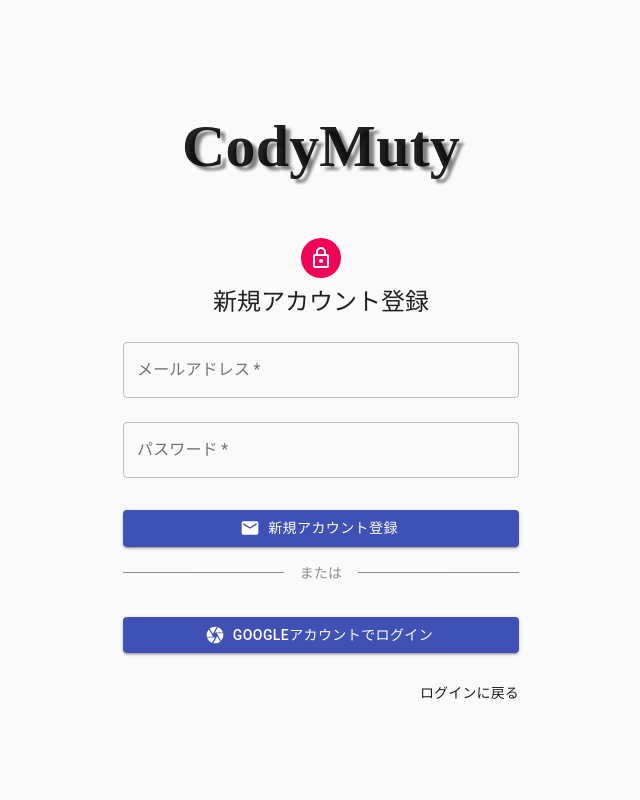
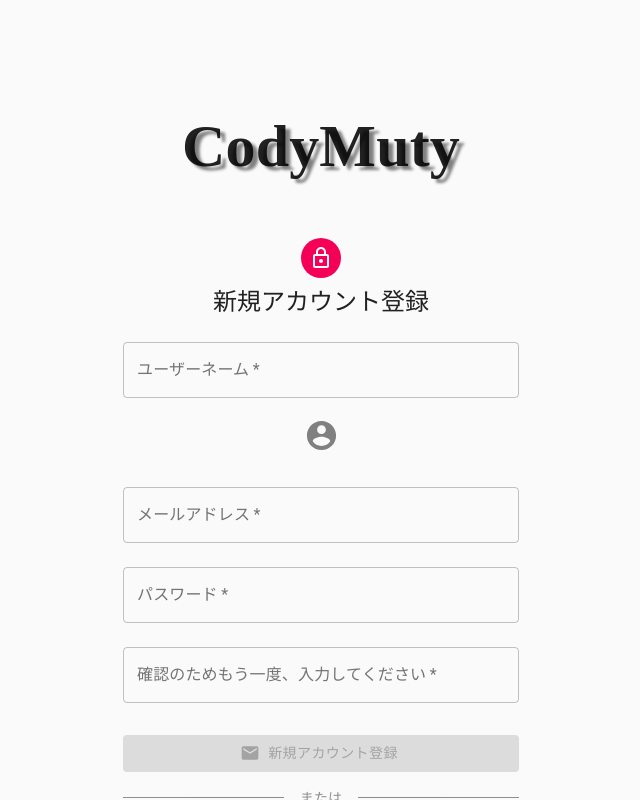
Before and after one commit to kod-source/CodyMuty, a React (Create React App) app: page / in a window 1280 px wide. Both pictures are taken after a click on the element "登録する". Shown: the top 800 px of the page, without its empty margins (319-959 px from the left). Built offline with nearby package versions, Linux system fonts and the light colour scheme; no server answers.

Commit message:
新規ユーザーの登録機能

```diff
--- a/src/components/Auth.module.css
+++ b/src/components/Auth.module.css
@@ -20,6 +20,9 @@
 }
 .login_reset {
   cursor: pointer;
+  text-align: center;
+  color: rgb(91, 91, 255);
+  opacity: 0.8;
 }
 .login_hiddenIcon {
   text-align: center;
--- a/src/components/Auth.tsx
+++ b/src/components/Auth.tsx
@@ -20,19 +20,8 @@
 import EmailIcon from "@material-ui/icons/Email";
 import AccountCircleIcon from "@material-ui/icons/AccountCircle";
 import { error } from "node:console";
-
-function Copyright() {
-  return (
-    <Typography variant="body2" color="textSecondary" align="center">
-      {"Copyright © "}
-      <Link color="inherit" href="https://material-ui.com/">
-        Your Website
-      </Link>{" "}
-      {new Date().getFullYear()}
-      {"."}
-    </Typography>
-  );
-}
+import { updateUserProfile } from "../features/userSlice";
+import { IconButton } from "@material-ui/core";
 
 const useStyles = makeStyles((theme) => ({
   paper: {
@@ -56,9 +45,20 @@
 
 const Auth: React.FC = () => {
   const classes = useStyles();
+  const dispatch = useDispatch();
   const [email, setEmail] = useState("");
   const [password, setPassword] = useState("");
+  const [checkPassword, setCheckPassword] = useState("");
+  const [username, setUsername] = useState("");
+  const [avatarImage, setAvatarImage] = useState<File | null>(null);
   const [isLogin, setIsLogin] = useState(true);
+
+  const changeAvatarImage = (e: React.ChangeEvent<HTMLInputElement>) => {
+    if (e.target.files![0]) {
+      setAvatarImage(e.target.files![0]);
+      e.target.value = "";
+    }
+  };
 
   const signInEmail = async () => {
     try {
@@ -70,7 +70,35 @@
 
   const signUpEmail = async () => {
     try {
-      await auth.createUserWithEmailAndPassword(email, password);
+      const authUser = await auth.createUserWithEmailAndPassword(
+        email,
+        password
+      );
+      let url = "";
+      if (avatarImage) {
+        const S =
+          "abcdefghijklmnopqrstuvwxyzABCDEFGHIJKLMNOPQRSTUVWXYZ0123456789";
+        const N = 16;
+        const randomChar = Array.from(
+          crypto.getRandomValues(new Uint32Array(N))
+        )
+          .map((n) => [n % S.length])
+          .join("");
+        const fileName = randomChar + "_" + avatarImage.name;
+
+        await storage.ref(`avatarts/${fileName}`).put(avatarImage);
+        url = await storage.ref("avatarts").child(fileName).getDownloadURL();
+      }
+      await authUser.user?.updateProfile({
+        displayName: username,
+        photoURL: url,
+      });
+      dispatch(
+        updateUserProfile({
+          displayName: username,
+          photoUrl: url,
+        })
+      );
     } catch (error) {
       alert(error.message);
     }
@@ -92,6 +120,44 @@
           {isLogin ? "ログイン" : "新規アカウント登録"}
         </Typography>
         <form className={classes.form} noValidate>
+          {!isLogin && (
+            <>
+              <TextField
+                variant="outlined"
+                margin="normal"
+                required
+                fullWidth
+                id="username"
+                label="ユーザーネーム"
+                name="username"
+                autoComplete="usename"
+                value={username}
+                onChange={(e: React.ChangeEvent<HTMLInputElement>) => {
+                  setUsername(e.target.value);
+                }}
+              />
+              <Box textAlign="center">
+                <IconButton>
+                  <label>
+                    <AccountCircleIcon
+                      fontSize="large"
+                      className={
+                        avatarImage
+                          ? styles.login_addIconLoaded
+                          : styles.login_addIcon
+                      }
+                    />
+                    <input
+                      className={styles.login_hiddenIcon}
+                      type="file"
+                      onChange={changeAvatarImage}
+                    />
+                  </label>
+                </IconButton>
+              </Box>
+            </>
+          )}
+
           <TextField
             variant="outlined"
             margin="normal"
@@ -122,7 +188,33 @@
               setPassword(e.target.value);
             }}
           />
+          {!isLogin && (
+            <TextField
+              variant="outlined"
+              margin="normal"
+              required
+              fullWidth
+              name="checkpassword"
+              label="確認のためもう一度、入力してください"
+              type="password"
+              id="ckeckpassword"
+              autoComplete="current-password"
+              value={checkPassword}
+              onChange={(e: React.ChangeEvent<HTMLInputElement>) => {
+                setCheckPassword(e.target.value);
+              }}
+            />
+          )}
           <Button
+            disabled={
+              isLogin
+                ? !email || password.length < 6
+                : !username ||
+                  !email ||
+                  password.length < 6 ||
+                  !avatarImage ||
+                  password !== checkPassword
+            }
             type="submit"
             fullWidth
             variant="contained"
@@ -147,6 +239,9 @@
           >
             Googleアカウントでログイン
           </Button>
+          <Grid className={styles.login_reset}>
+            <span>パスワードを忘れた場合</span>
+          </Grid>
           <Grid>
             {isLogin ? (
               <p className={styles.login_toggle}>
--- a/src/features/userSlice.ts
+++ b/src/features/userSlice.ts
@@ -1,5 +1,10 @@
 import { createAsyncThunk, createSlice, PayloadAction } from "@reduxjs/toolkit";
 import { RootState } from "../app/store";
+
+interface USER {
+  displayName: string;
+  photoUrl: string;
+}
 
 export const userSlice = createSlice({
   name: "user",
@@ -13,10 +18,14 @@
     logout: (state) => {
       state.user = { uid: "", photoUrl: "", displayName: "" };
     },
+    updateUserProfile: (state, action: PayloadAction<USER>) => {
+      state.user.displayName = action.payload.displayName;
+      state.user.photoUrl = action.payload.photoUrl;
+    },
   },
 });
 
-export const { login, logout } = userSlice.actions;
+export const { login, logout, updateUserProfile } = userSlice.actions;
 
 export const selectUser = (state: RootState) => state.user.user;
 
```
